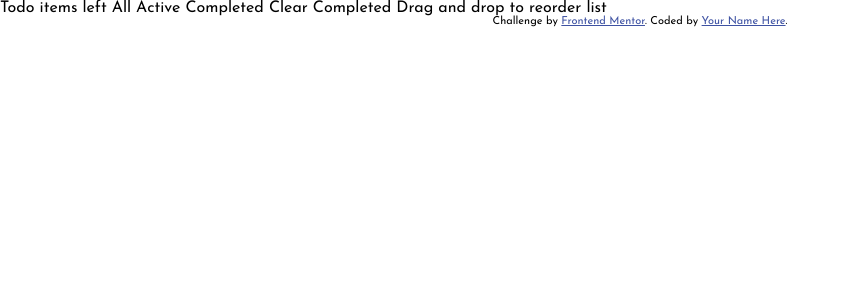
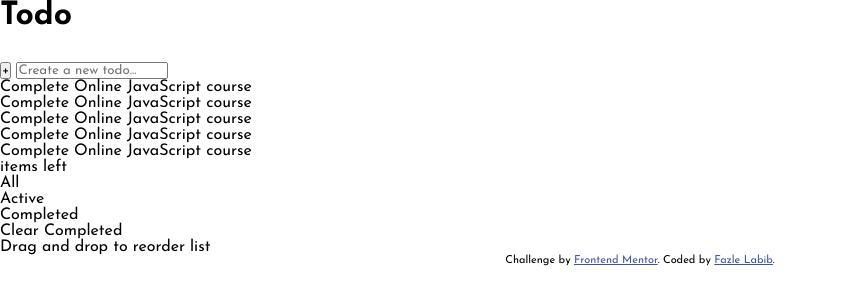
Before and after one commit to FazleLabib/frontend-mentor-todo-app, a plain HTML site: page index.html in a window 1280 px wide. Shown: the whole page, without its empty margins (0-848 px from the left). Drawn offline with Linux system fonts and the light colour scheme.

Commit message:
Update semantic HTML

```diff
--- a/index.html
+++ b/index.html
@@ -17,23 +17,60 @@
 <body>
 
   <main>
-    Todo
+    <div class="background">
+      <div class="background-image"></div>
+    </div>
 
-    <!-- Add dynamic number --> items left
+    <div class="container">
+      <div class="header">
+        <h1>Todo</h1>
+        <img src="./images/icon-sun.svg" alt="Icon of a sun/Light mode icon">
+      </div>
 
-    All
-    Active
-    Completed
+      <form>
+        <button class="add-task">+</button>
+        <input type="text" id="input" placeholder="Create a new todo...">
+      </form>
 
-    Clear Completed
+      <div class="task-container">
+        <div class="task">
+          <p>Complete Online JavaScript course</p>
+        </div>
+        <div class="task">
+          <p>Complete Online JavaScript course</p>
+        </div>
+        <div class="task">
+          <p>Complete Online JavaScript course</p>
+        </div>
+        <div class="task">
+          <p>Complete Online JavaScript course</p>
+        </div>
+        <div class="task">
+          <p>Complete Online JavaScript course</p>
+        </div>
 
-    Drag and drop to reorder list
+        <div class="options">
+          <p id="items-left"><!-- Add dynamic number --> items left</p>
+
+          <div class="filters">
+            <p id="all">All</p>
+            <p id="active">Active</p>
+            <p id="completed">Completed</p>
+          </div>
+
+          <p id="clear-completed">Clear Completed</p>
+        </div>
+      </div>
+
+      <p>Drag and drop to reorder list</p>
+
+    </div>
   </main>
 
   <footer>
     <div class="attribution">
       Challenge by <a href="https://www.frontendmentor.io?ref=challenge" target="_blank">Frontend Mentor</a>.
-      Coded by <a href="#">Your Name Here</a>.
+      Coded by <a href="https://github.com/FazleLabib">Fazle Labib</a>.
     </div>
   </footer>
 </body>
```
